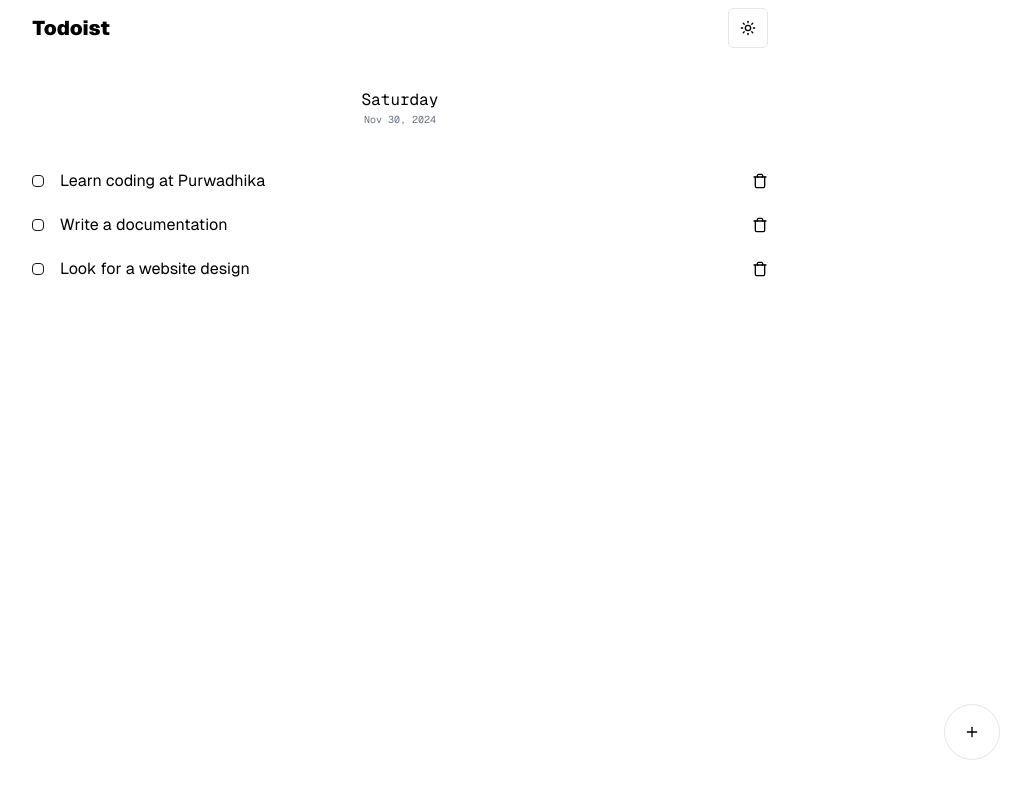
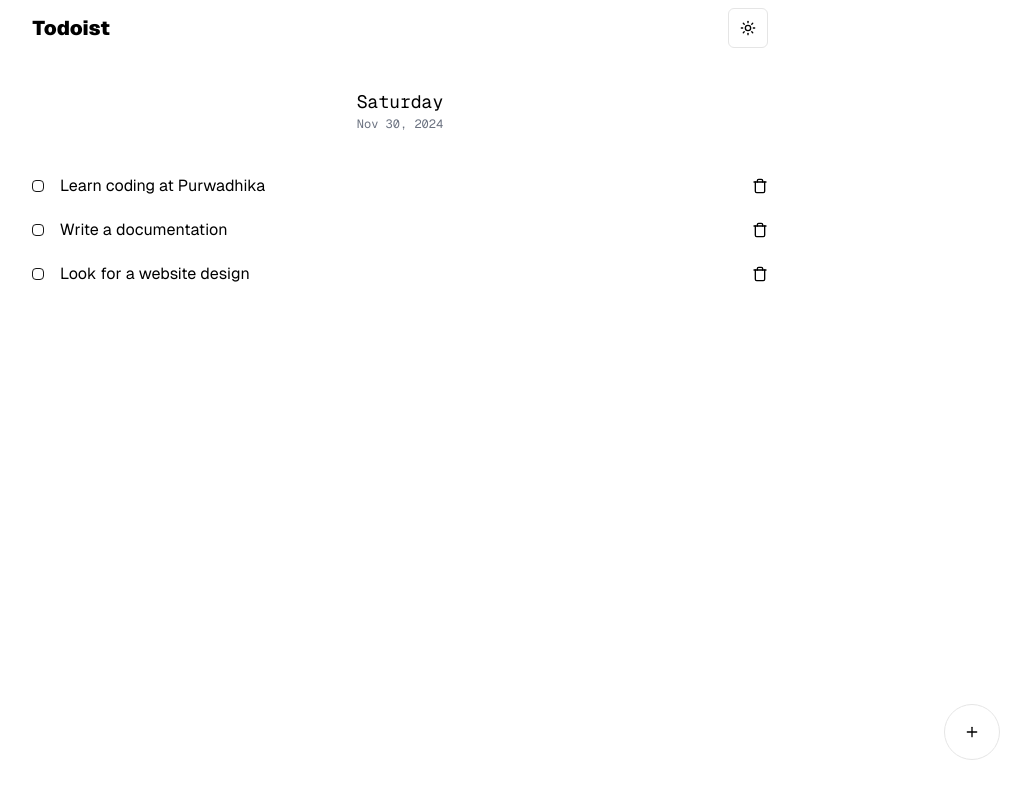
Before and after one commit to rach-syahputra/taskly, a Next.js app: page / in a window 1280 px wide. Shown: the whole page, without its empty margins (240-1271 px from the left). Built offline with nearby package versions, Linux system fonts and the light colour scheme.

Commit message:
implement responsive date

```diff
--- a/src/components/date.tsx
+++ b/src/components/date.tsx
@@ -10,8 +10,8 @@
 
   return (
     <div className='flex flex-col items-center justify-center py-8 font-geistMono'>
-      <h2 className=''>{day}</h2>
-      <p className='text-[10px] text-gray-500'>{formattedDate}</p>
+      <h2 className='lg:text-lg'>{day}</h2>
+      <p className='text-[10px] text-gray-500 lg:text-xs'>{formattedDate}</p>
     </div>
   )
 }
```
